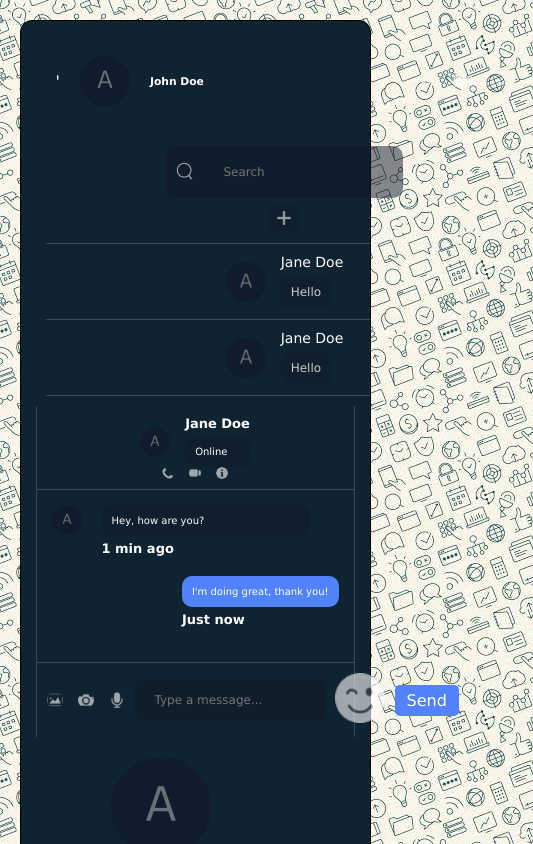
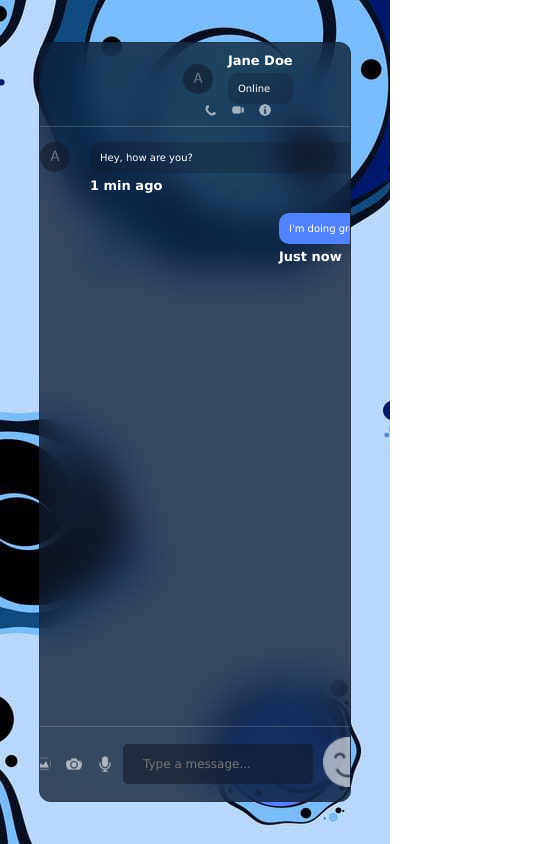
Before and after one commit to Bhagyapatel2024/chat, a React (Vite) app: page / in a window 390 px wide. Shown: the top 844 px of the page, 533 px wide, since content can reach past the window. Built offline with nearby package versions, Linux system fonts and the light colour scheme; grey boxes are pictures that could not be loaded.

Commit message:
Update index.css

```diff
--- a/src/index.css
+++ b/src/index.css
@@ -1,13 +1,13 @@
+/* Reset and General Styles */
 * {
     margin: 0;
     padding: 0;
     box-sizing: border-box;
-  font-family: "Lucida Sans", "Lucida Sans Regular", "Lucida Grande",
-    "Lucida Sans Unicode", Geneva, Verdana, sans-serif;
+    font-family: "Lucida Sans", "Lucida Sans Regular", "Lucida Grande", "Lucida Sans Unicode", Geneva, Verdana, sans-serif;
 }
 
 body {
-  background-image: url("/P9.png");
+    background-image: url("/bg.jpg");
     display: flex;
     align-items: center;
     justify-content: center;
@@ -15,33 +15,14 @@ body {
     color: white;
 }
 
+/* Container Styles */
 .container {
     width: 80vw;
-  height: 96vh;
-  background-color: rgb(15, 35, 48);
+    height: 90vh;
+    background-color: rgba(17, 25, 40, 0.75);
     backdrop-filter: blur(19px) saturate(180%);
     border-radius: 12px;
-  border: 1px solid rgb(0, 0, 0);
+    border: 1px solid rgba(0, 0, 0, 0.125);
     display: flex;
-  padding: 20px;
+    overflow: hidden; /* Prevents overflow issues */
 }
-
-/* Mobile optimization */
-@media only screen and (max-width: 768px) {
-  body {
-    height: auto;
-    padding: 20px;
-  }
-
-  .container {
-    width: 90vw; /* Adjust to fit the mobile screen */
-    height: auto; /* Let the height be flexible */
-    padding: 15px; /* Add padding to avoid content touching edges */
-    flex-direction: column; /* Stack items vertically */
-    justify-content: center;
-  }
-
-  h1, p, button {
-    font-size: 16px; /* Scale down fonts for better readability */
-  }
-}
```
Lines whose indentation alone changed are shown as unchanged.
